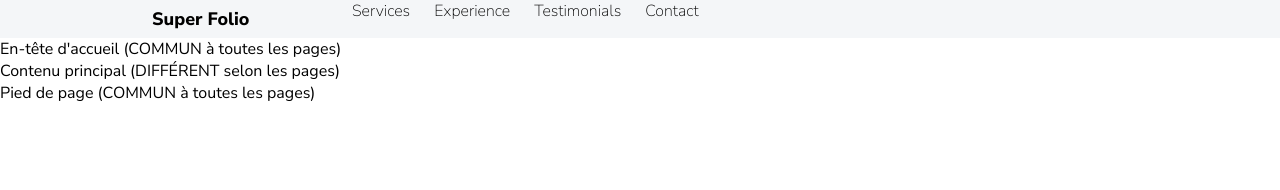
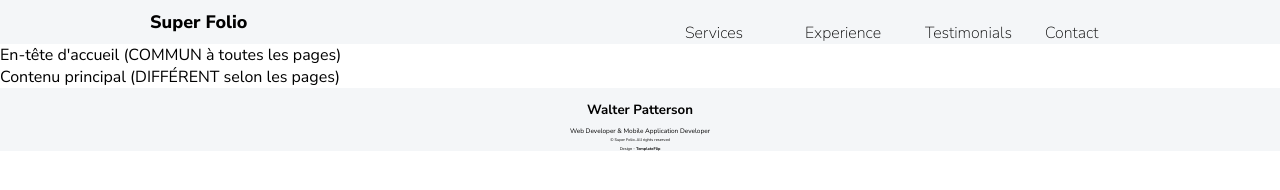
Before and after one commit to LaurierRose/Projet-cv, a plain HTML site: page index.html in a window 1280 px wide. Drawn offline with Linux system fonts and the light colour scheme.

Commit message:
footer et navbar responsive in progress

```diff
--- /dev/null
+++ b/css/style-footer.css
@@ -0,0 +1,58 @@
+footer {
+    background-color: #F4F6F8;
+    font-family: 'Nunito Sans', sans-serif;
+}
+
+.footer-content {
+    display: flex;
+    align-items: center;
+    justify-content: center;
+    flex-direction: column;
+    text-align: center;
+    margin: 0px;
+}
+
+.footer-content h5 {
+    padding-top: 1em;;
+    margin: 0px;
+}
+
+.footer-content p {
+    font-size: 6.5px;
+    margin-bottom: -4px;
+}
+
+.social-media {
+    list-style: none;
+    display: flex;
+    align-items: center;
+    padding-left: 0;
+    margin: 0px;
+}
+
+.social-media li {
+    margin: 3px;
+}
+
+.social-media a {
+    color:#000000;
+}
+
+.social-media a i {
+    font-size: 0.3rem;
+}
+
+.footer_bottom {
+    text-align: center;
+    font-size: 4px;
+}
+
+.footer_bottom p {
+    margin-top: 0px;
+}
+
+.footer_bottom a {
+    text-decoration: none;
+    color:#000000;
+    font-weight: bold;
+}
--- a/css/style-nav.css
+++ b/css/style-nav.css
@@ -3,10 +3,11 @@
 :root{
     --grey: #f4f6f8;
     --yellow: #f6e05e;
+    box-sizing: border-box;
 }
 
 *{
-    box-sizing: border-box;
+    box-sizing: inherit;
 }
 
 body{
@@ -19,16 +20,10 @@ body{
     font-weight: 400;
 }
 
-.container{
-    width: 100%;
-    max-width: 1000px;
-    margin: auto;
-}
 
 a{
     text-decoration: none;
     color: #000;
-    transition: all 0.3s ease-in-out;
 }
 
 a:hover{
@@ -48,19 +43,21 @@ a:hover{
 #navigation .container{
     display: flex;
     justify-content: space-between;
+    padding: 0 10px;
 }
 
 #navigation ul{
     margin:0;
-    width: 80%;
     display: flex;
-    justify-items: flex-end;
+    flex-direction: column;
+    align-content: flex-end;
     padding-left: 0;
 }
 
 #navigation ul li{
     display: block;
     align-items: flex-end;
+    width: 100px;
 }
 
 .active-link{
@@ -70,11 +67,16 @@ a:hover{
 #navigation a{
     font-weight: 200;
     text-align: center;
-    padding: 7px 12px;
+    padding: 10px 0;
+    transition: all 0.3s ease-in-out;
+}
+
+#navigation a:hover{
+    font-weight: 800;
 }
 
 #navigation .logo{
-    width: 20%;
+    width: 200px;
     display: flex;
     justify-content: flex-start;
     align-items: flex-start;
@@ -83,4 +85,41 @@ a:hover{
 #navigation .logo a{
     font-size: 18px;
     font-weight: 800;
+    text-align: left;
 }
+
+/* Au delà de 576px le style ci-dessous s'applique : Bien pour le mobile first*/
+@media only screen and (min-width:576px) {
+	#navigation ul{
+        flex-direction: row;
+        align-items: flex-end;
+    }
+
+    #navigation ul li{
+       width: auto;
+    }
+
+    #navigation .menu a{
+        margin-left: 15px;
+        text-align: right;
+    }
+
+    .container{
+        max-width: 800px;
+        margin: auto;
+        padding: 0;
+    }
+}
+
+/* Au delà de 992px le style ci-dessous s'applique */
+@media only screen and (min-width:992px) {
+    .container{
+        max-width: 1000px;
+    }
+
+    #navigation ul li{
+        width: 100px;
+        margin-left: 20px;
+     }
+
+}
--- a/index.html
+++ b/index.html
@@ -11,6 +11,7 @@
 
 		<!-- Feuilles de style CSS -->
 		<link rel="stylesheet" href="css/style-nav.css">
+		<link rel="stylesheet" href="css/style-footer.css">
 
 	</head>
 
@@ -24,7 +25,7 @@
 			<div class="container">
 				<div class="logo"><a href="#">Super Folio</a></div>
 
-				<ul>
+				<ul class="menu">
 					<li><a href="#">Services</a></li>
 					<li><a href="#">Experience</a></li>
 					<li><a href="#">Testimonials</a></li>
@@ -65,13 +66,23 @@
 
 
 		<!-- FOOTER -->
-
-		<footer id="" class="">
-
-			Pied de page (COMMUN à toutes les pages)
-
+		<footer>
+			<div class="footer-content">
+				<h5>Walter Patterson</h5>
+				<p>Web Developer & Mobile Application Developer</p>
+			<ul class="social-media">
+				<li><a href="https://twitter.com/?lang=fr"><i class="fab fa-twitter"  height: 15; width: 15;></i></a></li>
+				<li><a href="https://www.facebook.com"><i class="fab fa-facebook"></i></a></li>
+				<li><a href="https://www.instagram.com/?hl=fr"><i class="fab fa-instagram"></i></a></li>
+				<li><a href="https://www.linkedin.com/"><i class="fab fa-linkedin"></i></a></li>
+				<li><a href="https://www.behance.net/"><i class="fab fa-behance"></i></a></li>
+			</ul>
+			</div>
+			<div class="footer_bottom">
+				<p>&copy; Super Folio. All rights reserved</p>
+				<p>Design - <a href ="https://templateflip.com/">TemplateFlip</a></p>
+			</div>
 		</footer>
-
 		<!-- /FOOTER -->
 
 	</body>
```
